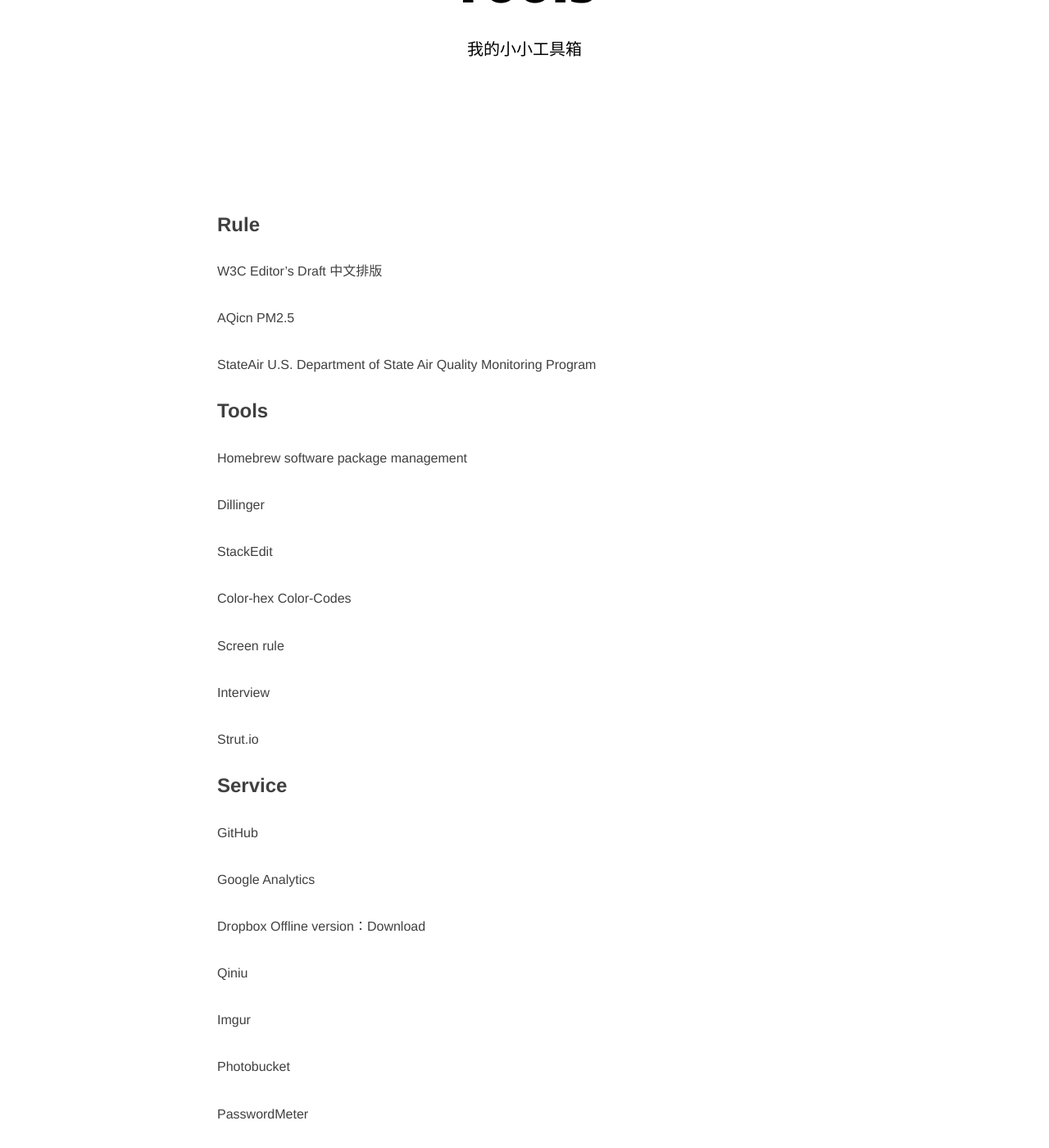
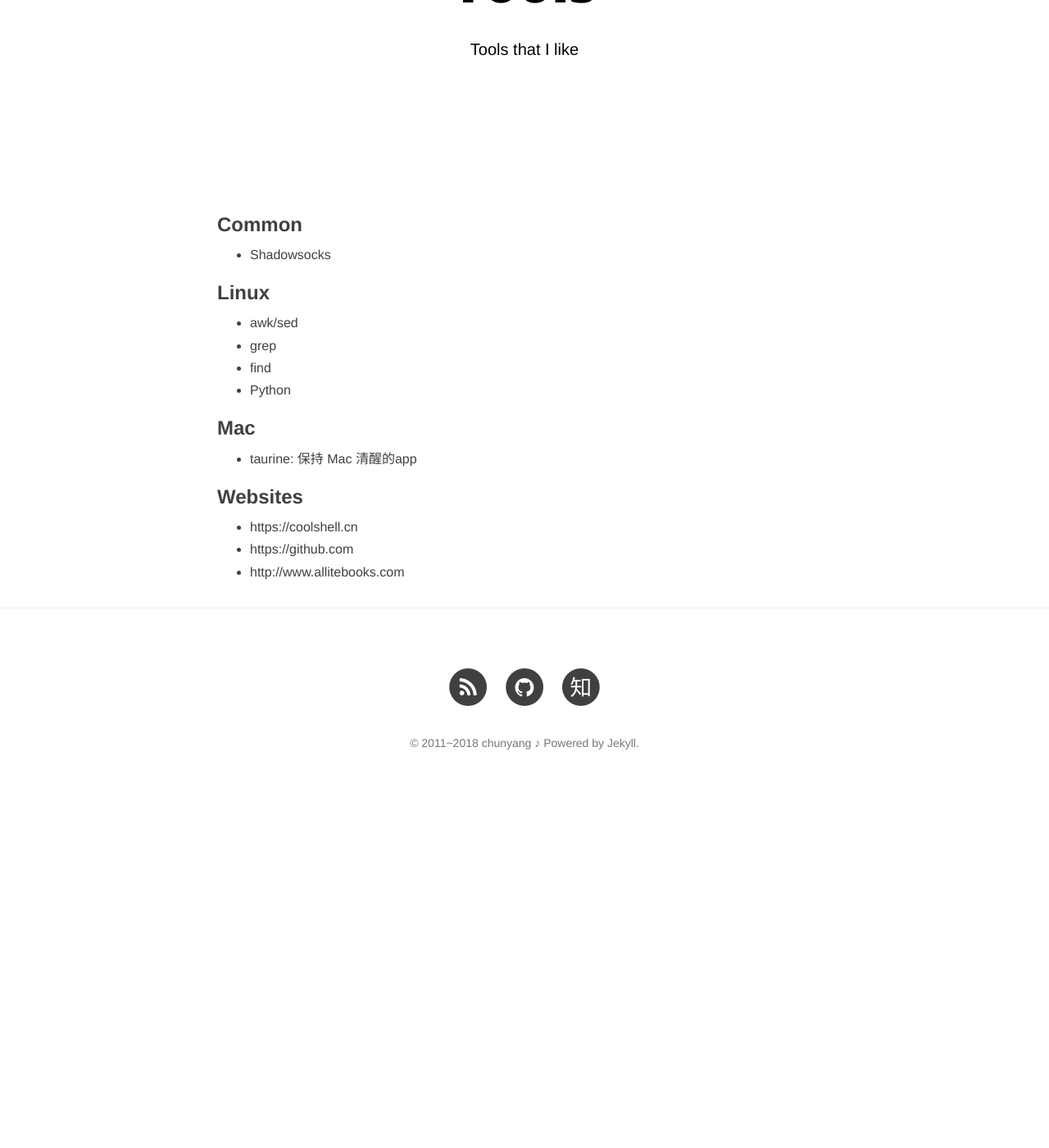
Before and after one commit to chunyang-wen/chunyang-wen.github.io, a Jekyll site: the page built from Tools.md, in a window 1280 px wide and 1400 px high, scrolled down 207 px. Shown: the whole window at 82% size. Built offline with Jekyll 4.4.1, drawn with Linux system fonts in a browser that asks for light colours; nearby versions of some CDN libraries; comment, search, counter and statistics services are not loaded; after the commit the page ends 1191 px from its top, so only the background shows below that; some of the changed text lies outside the part shown.

Commit message:
Modify: change contents of tools

```diff
--- a/Tools.md
+++ b/Tools.md
@@ -1,115 +1,27 @@
 ---
 layout: page
 title: "Tools"
-description: "我的小小工具箱"
+description: "Tools that I like"
 header-img: "img/autumn.jpg"
 ---
 
+### Common
 
-### Rule
++ Shadowsocks
 
-[W3C Editor's Draft](http://w3c.github.io/clreq/#glyphs_sizes_and_positions_in_character_faces_of_punctuation_marks) 中文排版
+### Linux
 
-[AQicn](http://aqicn.org/city/) PM2.5
++ awk/sed
++ grep
++ find
++ Python
 
-[StateAir](http://stateair.net/) U.S. Department of State Air Quality Monitoring Program
+### Mac
 
-### Tools
++ taurine: 保持 Mac 清醒的app
 
-[Homebrew](http://brew.sh/) software package management
+### Websites
 
-[Dillinger](http://dillinger.io/)
-
-[StackEdit](https://stackedit.io/editor#)
-
-[Color-hex Color-Codes](http://www.color-hex.com/)
-
-[Screen rule](http://azeril.me/Screenrule/)
-
-[Interview](http://azeril.me/Interview/)
-
-[Strut.io](http://strut.io/)
-
-### Service
-
-[GitHub](https://github.com/)
-
-[Google Analytics](https://analytics.google.com/analytics/web/)
-
-[Dropbox](https://www.dropbox.com/)  Offline version：[Download](https://www.dropbox.com/downloading?plat=mac&full=1)
-
-[Qiniu](http://qiniu.com)
-
-[Imgur](http://imgur.com/)
-
-[Photobucket](photobucket.com)
-
-[PasswordMeter](http://www.passwordmeter.com)
-
-[Evernote](https://www.evernote.com/)
-
-[IFTTT](https://ifttt.com/)
-
-[NeteaseMusic](http://music.163.com/)
-
-[Duolingo](duolingo.com) Language Learning
-
-[ChromeSync](https://www.google.com/settings/chrome/sync) Chrome 同步设置
-
-[Alexa](http://www.alexa.com/) 网站查询
-
-[Archive.org](http://archive.org/web/web.php) 时光机
-
-### Convert
-
-[jp2a](https://csl.name/jp2a/) JPEG to ASCII converter
-
-[Shorten](http://www.waqiang.com/index.php/url/shorten) 网址转换
-
-[Damotou](http://www.damotou.com/index.php) 在线转换工具 Icon 图标
-
-[Convertio](https://convertio.co/zh/csv-xls/) 在线转换 csv2xls (消除中文字符乱码)
-
-[直書](http://antiintelgather.github.io/) 橫轉直排版
-
-[Speedyshare](http://www.speedyshare.com/) 在线文件分享
-
-[Feedex](http://feedex.net/) Rss 烧录
-
-[ClipConverter](http://www.clipconverter.cc/) 转换和下载 Youtube 视频
-
-[Worditout](http://worditout.com/) Tags Cloud
-
-[草料二维码生成器](http://cli.im/)
-
-### Resources
-
-[IT-eBooks](http://it-ebooks.info/)
-
-[Library Genesis](http://gen.lib.rus.ec/)
-
-[bookfi.org](http://en.bookfi.org/)
-
-[Mobilism](http://forum.mobilism.org/viewforum.php?f=120&sid=5d7797456253aa3d63635b4f492ad1ce)
-
-[康熙字典](http://www.zdic.net/z/kxzd/)
-
-### Just Try
-
-[Rainy Mood](http://www.rainymood.com/)
-
-[Sad for Japan](http://www.sadforjapan.com/)
-
-[Norse IPViking Live](http://map.ipviking.com/)
-
-[Random.org](https://www.random.org/)
-
-[Breathing Earth](http://www.breathingearth.net/)
-
-[360° Aerial Panorama](http://www.airpano.com/)  3D Virtual Tours Around the World
-
-[Global Language Network](http://language.media.mit.edu/visualizations/books)
-
-[iPanda](http://live.ipanda.com/) Panda live
-
-[The Scale of Universe2](http://htwins.net/scale2/)
++ https://coolshell.cn
++ https://github.com
++ http://www.allitebooks.com
```
